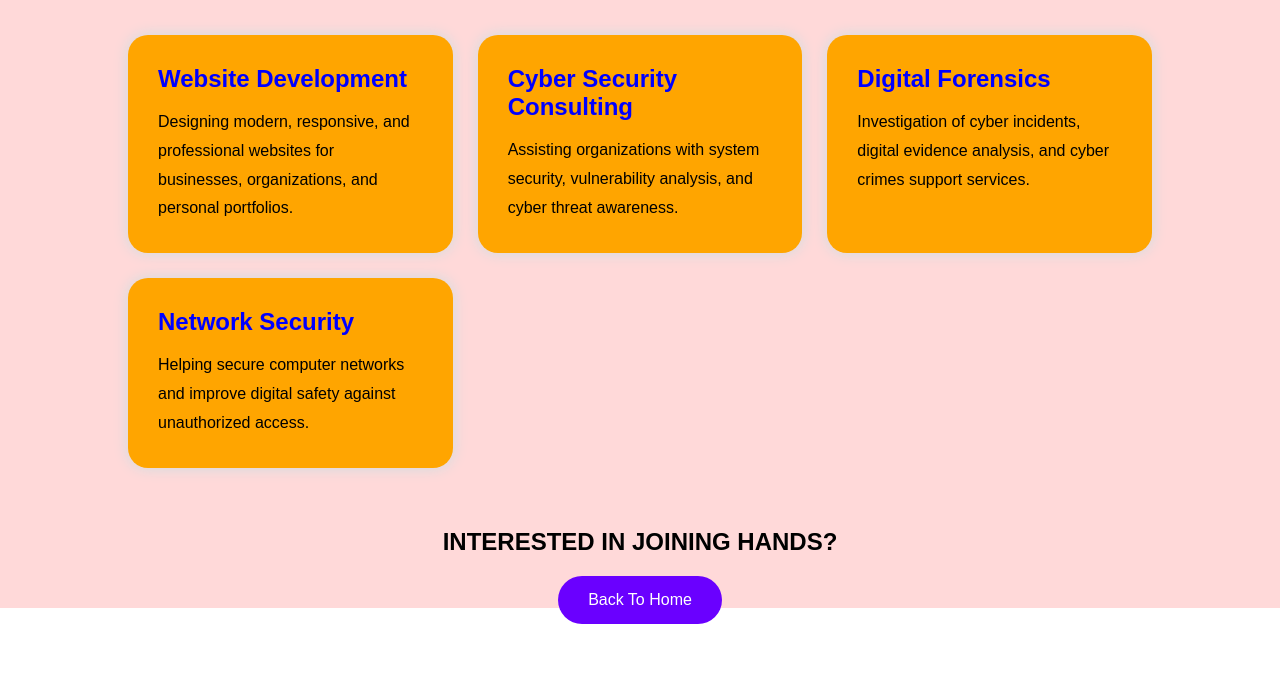
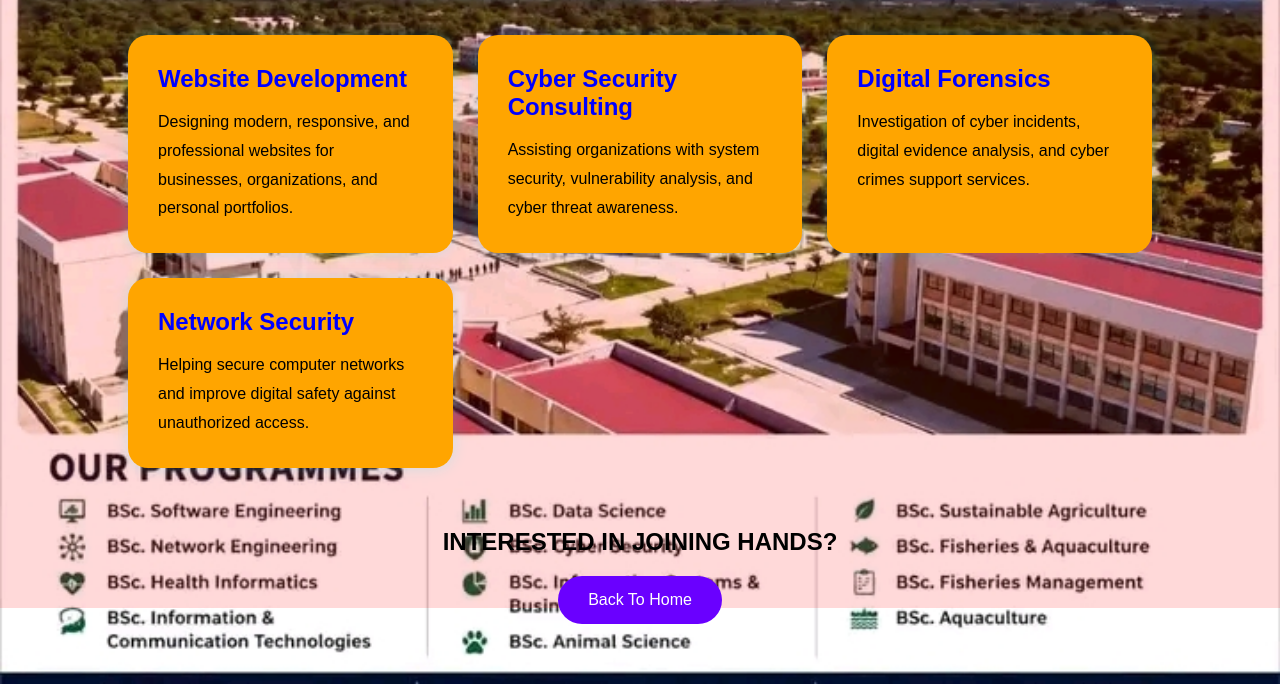
Before and after one commit to inambao5/INAMBAO, a plain HTML site: page services.html in a window 1280 px wide. Shown: the part 192-876 px from the top of the page. Drawn offline with Linux system fonts and the light colour scheme.

Commit message:
Update services.html

```diff
--- a/services.html
+++ b/services.html
@@ -15,7 +15,7 @@
 }
 
 body{
-    background-image:url('');
+    background-image:url('https://github.com/inambao5/INAMBAO/blob/main/1778567353812.jpg?raw=true');
     background-position:center;
 background-size:cover;
 }
```
